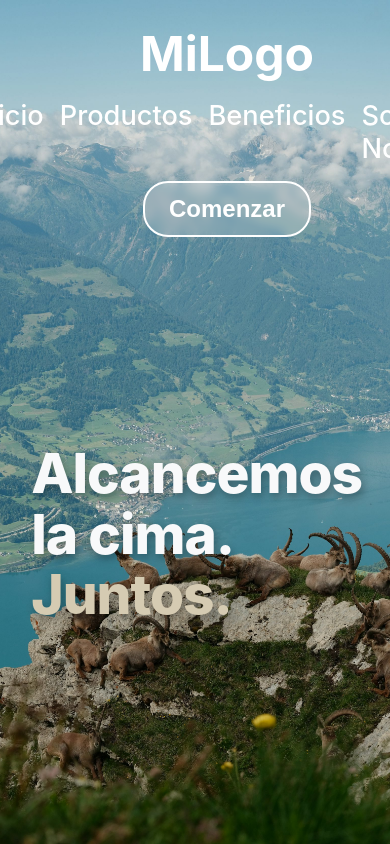
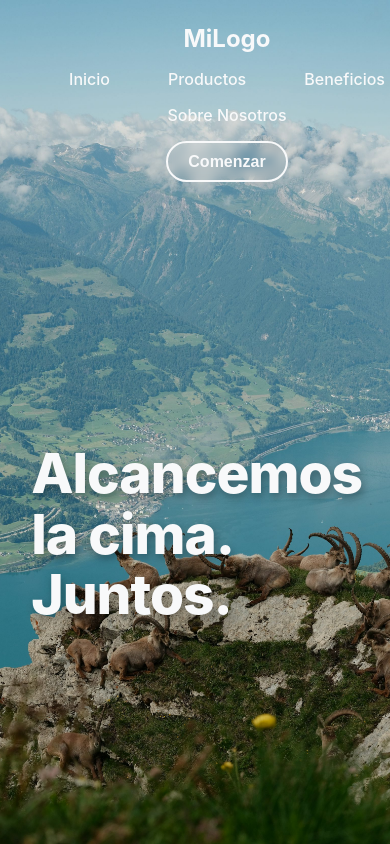
Before and after one commit to tobiasderene/ibice, a React (Create React App) app: page / in a window 390 px wide. Shown: the top 844 px of the page. Built offline with nearby package versions, Linux system fonts and the light colour scheme; grey boxes are pictures that could not be loaded.

Commit message:
Color Adjustment

```diff
--- a/src/components/Products.jsx
+++ b/src/components/Products.jsx
@@ -44,7 +44,7 @@ export default function ServicesSection({ id }) {
       className="services-section"
       id={id}
       style={{
-        backgroundImage: `url("/assets/decor-lines.svg"), linear-gradient(180deg, #EAF2EE 0%, #D5CBB2 100%)`,
+        backgroundImage: `url("/assets/decor-lines.svg"), linear-gradient(180deg, #ffffffff 30%, #2B5E73 100%)`,
         backgroundRepeat: 'no-repeat',
         backgroundSize: '300% 300%', /* lo agrandamos */
         backgroundPosition: 'center', /* centramos para que abarque más */
--- a/src/styles/Header.css
+++ b/src/styles/Header.css
@@ -10,14 +10,15 @@
 }
 
 .header.scrolled {
-  background: rgba(255, 255, 255, 0.95);
+  background: rgba(248, 249, 250, 0.95);
   backdrop-filter: blur(10px);
-  box-shadow: 0 2px 20px rgba(0, 0, 0, 0.1);
+  box-shadow: 0 2px 20px rgba(43, 94, 115, 0.15);
 }
 
 .header-container {
-  max-width: 1200px;
-  margin: 0 auto;
+  max-width: 100%;
+  padding: 0 3rem;
+  margin: 0;
   display: flex;
   justify-content: space-between;
   align-items: center;
@@ -25,32 +26,41 @@
 
 .logo h1 {
   margin: 0;
-  font-size: 3rem;
-  color: white;
+  font-size: clamp(1.5rem, 3vw, 2rem); /* ← Se adapta automáticamente */
+  color: #F8F9FA;
   font-weight: 700;
   transition: color 0.3s ease;
 }
 
 .header.scrolled .logo h1 {
-  color: #333;
+  color: #2B5E73;
 }
 
 .nav {
   display: flex;
-  gap: 2rem;
-  font-size: 1.7rem;
+  gap: clamp(1rem, 2vw, 2.5rem); /* ← Gap responsive */
+  font-size: clamp(1.0rem, 1.5vw, 1.5rem); /* ← Texto responsive */
 }
 
 .nav a {
   text-decoration: none;
-  color: white;
+  color: #F8F9FA;
   font-weight: 500;
   transition: all 0.3s ease;
   position: relative;
+  white-space: nowrap;
 }
 
 .header.scrolled .nav a {
-  color: #333;
+  color: #2B5E73;
+}
+
+.nav a:hover {
+  color: #D5CBB2;
+}
+
+.header.scrolled .nav a:hover {
+  color: #3C6041;
 }
 
 .nav a::after {
@@ -60,8 +70,12 @@
   left: 0;
   width: 0;
   height: 2px;
-  background: currentColor;
+  background: #D5CBB2;
   transition: width 0.3s ease;
+}
+
+.header.scrolled .nav a::after {
+  background: #3C6041;
 }
 
 .nav a:hover::after {
@@ -69,76 +83,64 @@
 }
 
 .cta-button {
-  padding: 0.75rem 1.5rem;
-  background: rgba(255, 255, 255, 0.2);
-  border: 2px solid white;
-  color: white;
+  padding: clamp(0.6rem, 1vw, 0.75rem) clamp(1.25rem, 2vw, 1.75rem);
+  background: transparent;
+  border: 2px solid #F8F9FA;
+  color: #F8F9FA;
   border-radius: 25px;
   font-weight: 600;
-  font-size: 1.5rem;
+  font-size: clamp(1rem, 1.5vw, 1.2rem); /* ← Botón responsive */
   cursor: pointer;
   transition: all 0.3s ease;
   backdrop-filter: blur(5px);
+  white-space: nowrap;
 }
 
 .header.scrolled .cta-button {
-  background: #333;
-  border-color: #333;
-  color: white;
+  background: #2B5E73;
+  border-color: #2B5E73;
+  color: #F8F9FA;
 }
 
 .cta-button:hover {
   transform: translateY(-2px);
-  box-shadow: 0 5px 15px rgba(0, 0, 0, 0.2);
+  box-shadow: 0 5px 15px rgba(43, 94, 115, 0.3);
+  background: #3C6041;
+  border-color: #3C6041;
 }
 
-/* Estilos para el contenido de ejemplo */
-.hero-section {
-  height: 100vh;
-  background: linear-gradient(135deg, #667eea 0%, #764ba2 100%);
-  display: flex;
-  flex-direction: column;
-  justify-content: center;
-  align-items: center;
-  color: white;
-  text-align: center;
-  padding: 2rem;
-}
-
-.hero-section h1 {
-  font-size: 4rem;
-  margin-bottom: 1rem;
-}
-
-.hero-section p {
-  font-size: 1.5rem;
-  opacity: 0.9;
-}
-
-.content-section {
-  max-width: 800px;
-  margin: 0 auto;
-  padding: 4rem 2rem;
-  line-height: 1.8;
-}
-
-.content-section h2 {
-  margin-bottom: 1rem;
-  color: #333;
+.header.scrolled .cta-button:hover {
+  background: #3C6041;
+  border-color: #3C6041;
 }
 
 /* Responsive */
+@media (max-width: 1024px) {
+  .header-container {
+    padding: 0 2rem;
+  }
+}
+
 @media (max-width: 768px) {
   .header-container {
-    flex-direction: column;
+    padding: 0 1.5rem;
     gap: 1rem;
   }
 
   .nav {
-    gap: 1rem;
+    flex-wrap: wrap;
+    justify-content: center;
+  }
+}
+
+@media (max-width: 480px) {
+  .header-container {
+    flex-direction: column;
+    padding: 0 1rem;
   }
 
-  .hero-section h1 {
-    font-size: 2.5rem;
+  .nav {
+    width: 100%;
+    justify-content: space-around;
   }
 }
--- a/src/styles/Hero.css
+++ b/src/styles/Hero.css
@@ -72,7 +72,7 @@
 
 .hero-slogan.second {
   font-size: clamp(55px, 7vw, 70px);
-  color: #D5CBB2;
+  color: #F8F9FA;
 }
 
 /* --- Scroll indicator --- */
--- a/src/styles/Products.css
+++ b/src/styles/Products.css
@@ -122,7 +122,6 @@
   left: 0;
   width: 100%;
   height: 100%;
-  background: linear-gradient(180deg, rgba(0,0,0,0.1) 0%, rgba(0,0,0,0.5) 100%);
   z-index: 2;
 }
 
@@ -140,7 +139,7 @@
 }
 
 .service-card:hover .service-title {
-  color: #D5CBB2;
+  color: #F8F9FA;
 }
 
 /* Línea decorativa */
@@ -150,7 +149,7 @@
   left: 2rem;
   width: 0;
   height: 3px;
-  background-color: #D5CBB2;
+  background-color: #F8F9FA;
   transition: width 0.4s ease;
   border-radius: 2px;
   z-index: 3;
```
